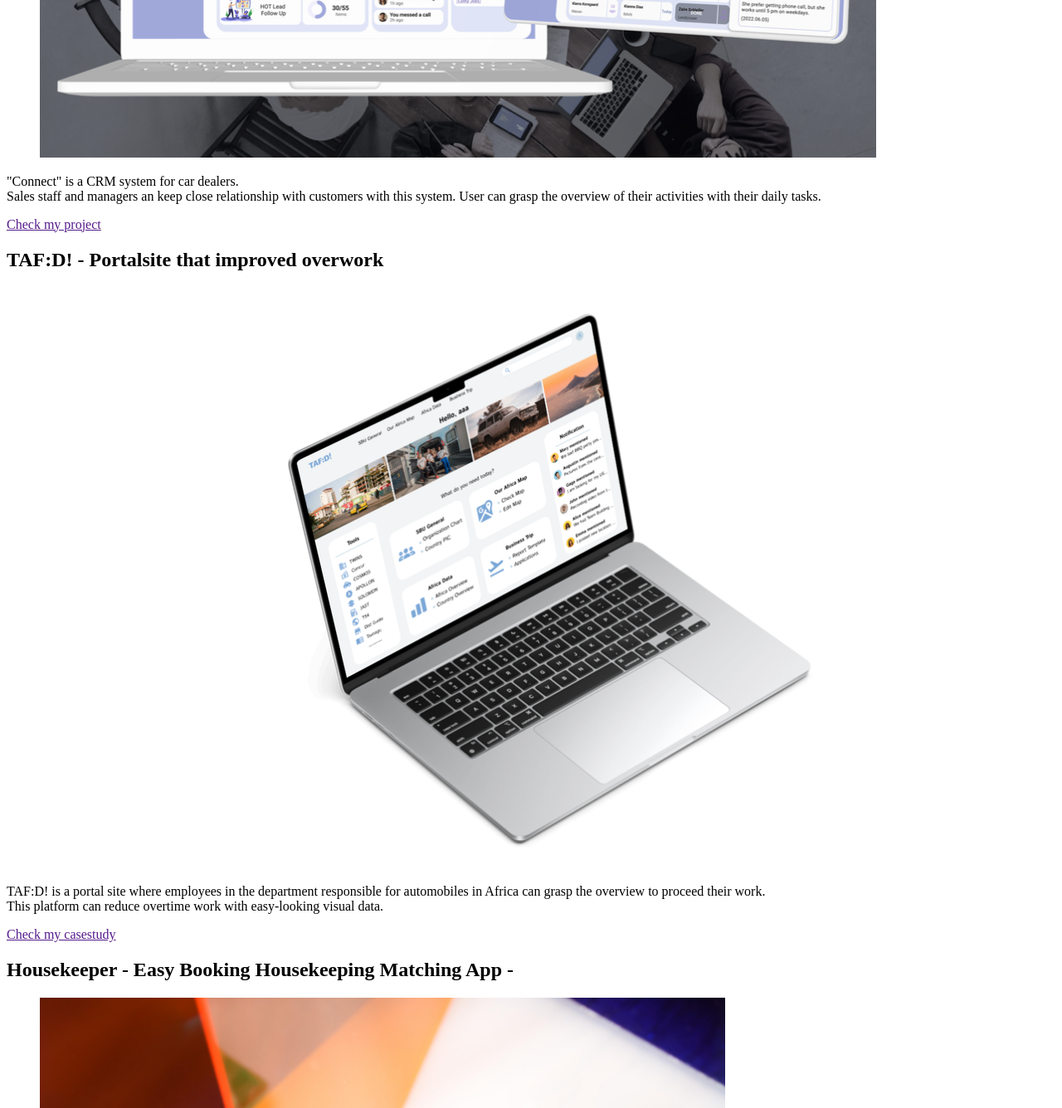
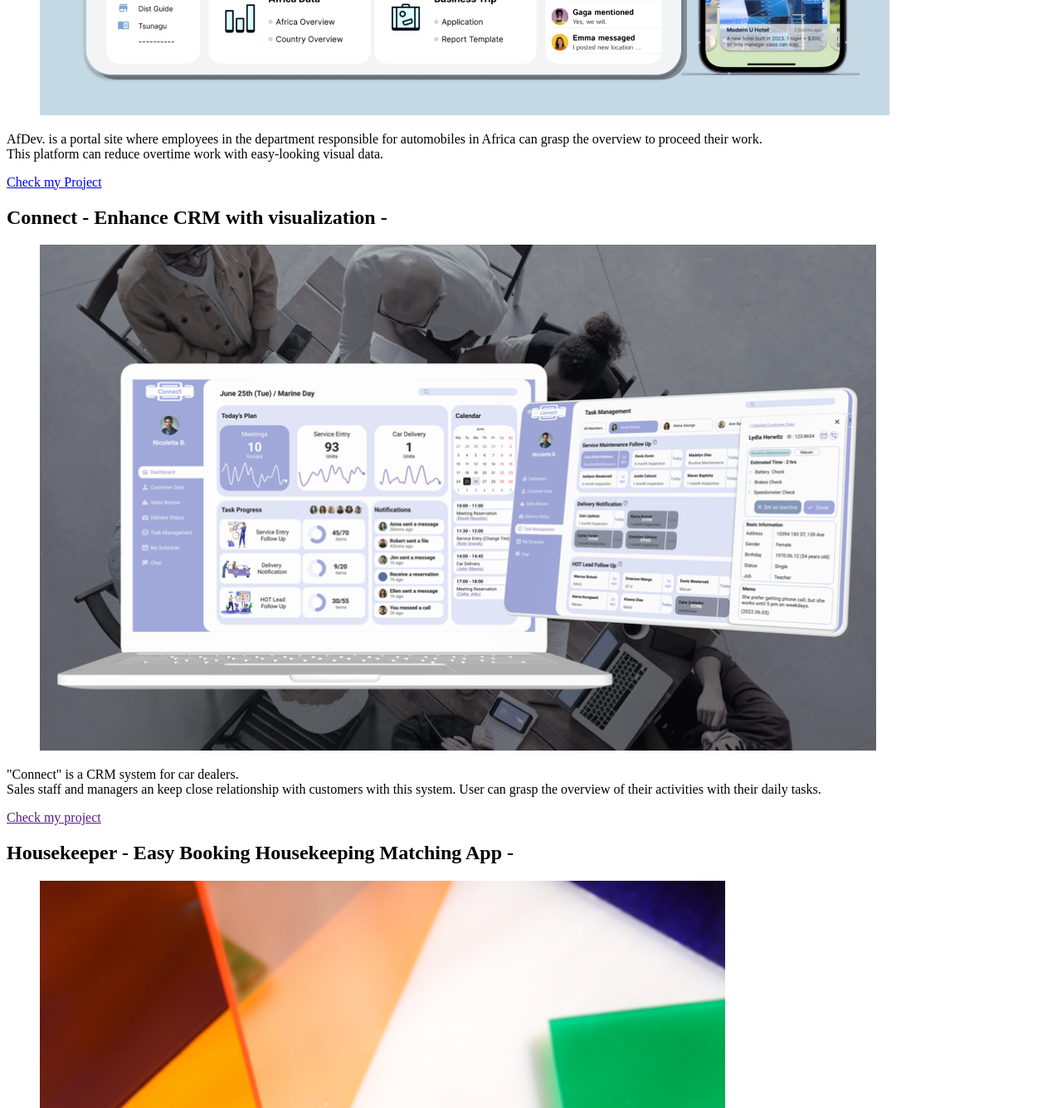
Before and after one commit to Ally6sa/Portfolio_Arisa, a plain HTML site: page index.html in a window 1280 px wide. Shown: the part 880-2216 px from the top of the page at 83% size. Drawn offline with Linux system fonts and the light colour scheme.

Commit message:
Change Index (add link to project 1)
Added a link to Project 1 and changed the mockup.

```diff
--- a/index.html
+++ b/index.html
@@ -31,6 +31,23 @@
     <main>
        <article>
         <h1>My Projects</h1>
+        <article>
+            <h2>AfDev. - Portalsite that improved employees overwork</h2>
+            <figure>
+                <picture>
+                    <source src="image/Slide 4_3 - 1.png" media="(max-width:1000px)">
+                    <source src="image/Slide 4_3 - 1.png" media="(max-width:500px)">
+                    <img src="image/Slide 4_3 - 1.png" alt="AfDev. Mockup">
+                </picture>
+            </figure>
+            <p>
+                AfDev. is a portal site where employees in the department responsible for automobiles in Africa can grasp the overview to proceed their work. <br>
+                This platform can reduce overtime work with easy-looking visual data.
+            </p>
+            <a href="project1.html">Check my Project</a>
+           </article>
+
+        <article>
         <h2>Connect - Enhance CRM with visualization - </h2>
         <figure>
             <picture>
@@ -47,21 +64,6 @@
         <a href="">Check my project</a>
        </article>
 
-       <article>
-        <h2>TAF:D! - Portalsite that improved overwork</h2>
-        <figure>
-            <picture>
-                <source src="image/TAFD1.png" media="(max-width:1000px)">
-                <source src="image/TAFD1.png" media="(max-width:500px)">
-                <img src="image/TAFD1.png" alt="TAFD Mockup">
-            </picture>
-        </figure>
-        <p>
-            TAF:D! is a portal site where employees in the department responsible for automobiles in Africa can grasp the overview to proceed their work. <br>
-            This platform can reduce overtime work with easy-looking visual data.
-        </p>
-        <a href="">Check my casestudy</a>
-       </article>
 
        <article>
         <h2>Housekeeper - Easy Booking Housekeeping Matching App -</h2>
@@ -77,6 +79,7 @@
             Users can easily find experts who have skills matches to their needs and book service quickly.
         </p>
         <a href="">Check my casestudy</a>
+       </article>
        </article>
 
     </main>
```
